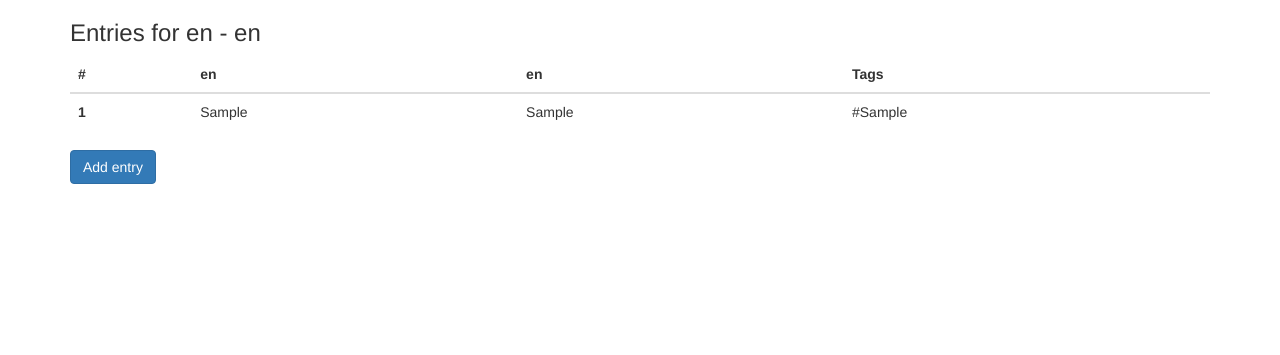
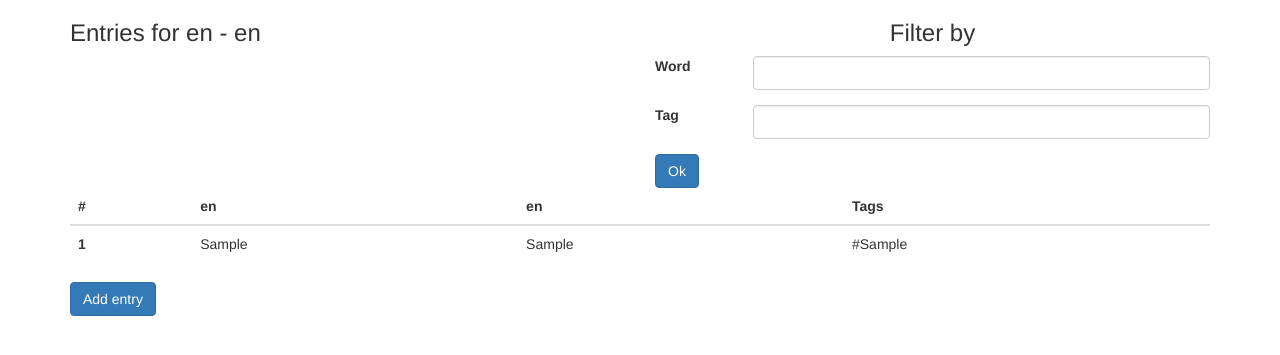
Before and after one commit to BasileVu/voclist, a Flask app: page /voclist/1/ in a window 1280 px wide. Shown: the part 51-406 px from the top of the page. Run offline with Flask 2, Linux system fonts and the light colour scheme; tables that the repository leaves empty hold one stand-in row (values such as "Sample post"); some libraries are stand-ins or nearby versions.

Commit message:
Search frontend beginning

```diff
--- /dev/null
+++ b/voclist/static/css/voclist.css
@@ -0,0 +1,11 @@
+table td {
+    cursor: pointer;
+}
+
+table td:hover {
+    background-color: #eee;
+}
+
+#search h3 {
+    text-align: center;
+}
--- a/voclist/templates/voclist.html
+++ b/voclist/templates/voclist.html
@@ -1,10 +1,36 @@
 {% extends "base.html" %}
+
+{% block headers %}
+    <link href="/static/css/voclist.css" rel="stylesheet">
+{% endblock %}
+
 {% block content %}
     <div class="container">
-        <h3>Entries for {{ voclist }}</h3>
+        <div class="row">
+            <h3 class="col-md-6">Entries for {{ voclist }}</h3>
 
+            <div id="search" class="col-md-6">
+                <h3>Filter by</h3>
+
+                <form class="form-horizontal">
+                    <div class="form-group">
+                        <label for="search-word" class="col-md-2">Word</label>
+                        <div class="col-md-10">
+                            <input type="text" class="form-control" id="search-word" name="word">
+                        </div>
+                    </div>
+                    <div class="form-group">
+                        <label for="search-tag" class="col-md-2">Tag</label>
+                        <div class="col-md-10">
+                            <input type="text" class="form-control" id="search-tag" name="tag">
+                        </div>
+                    </div>
+                    <button type="submit" class="btn btn-primary">Ok</button>
+                </form>
+            </div>
+
+        </div>
         <table class="table">
-
             <thead>
                 <tr>
                     <th>#</th>
@@ -45,12 +71,12 @@
                     </div>
                     <div class="modal-body">
                         <div class="form-group">
-                            <label for="word">Word:</label>
-                            <input type="text" class="form-control" id="word" name="word">
+                            <label for="modal-word">Word:</label>
+                            <input type="text" class="form-control" id="modal-word" name="word">
                         </div>
                         <div class="form-group">
-                            <label for="translation">Translation:</label>
-                            <input type="text" class="form-control" id="translation" name="translation">
+                            <label for="modal-translation">Translation:</label>
+                            <input type="text" class="form-control" id="modal-translation" name="translation">
                         </div>
 
                         <!-- FIXME -->
```
